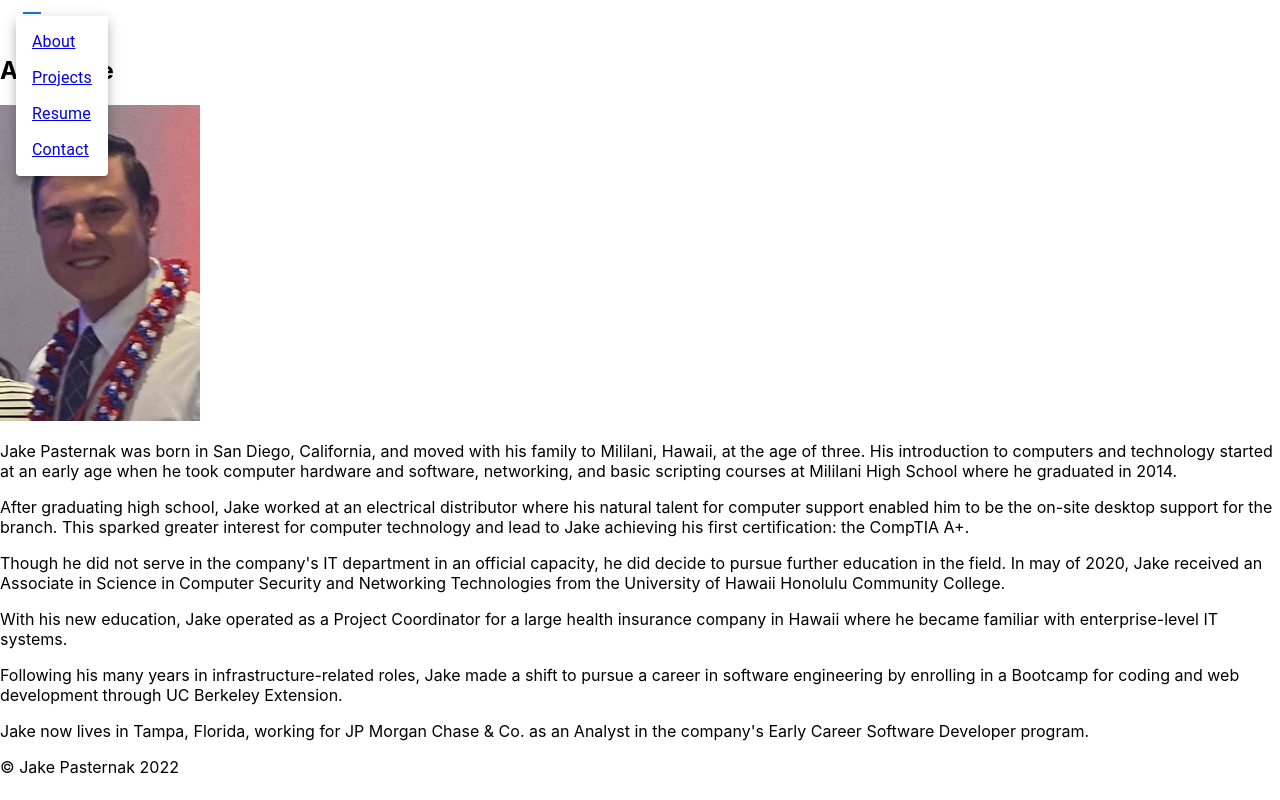
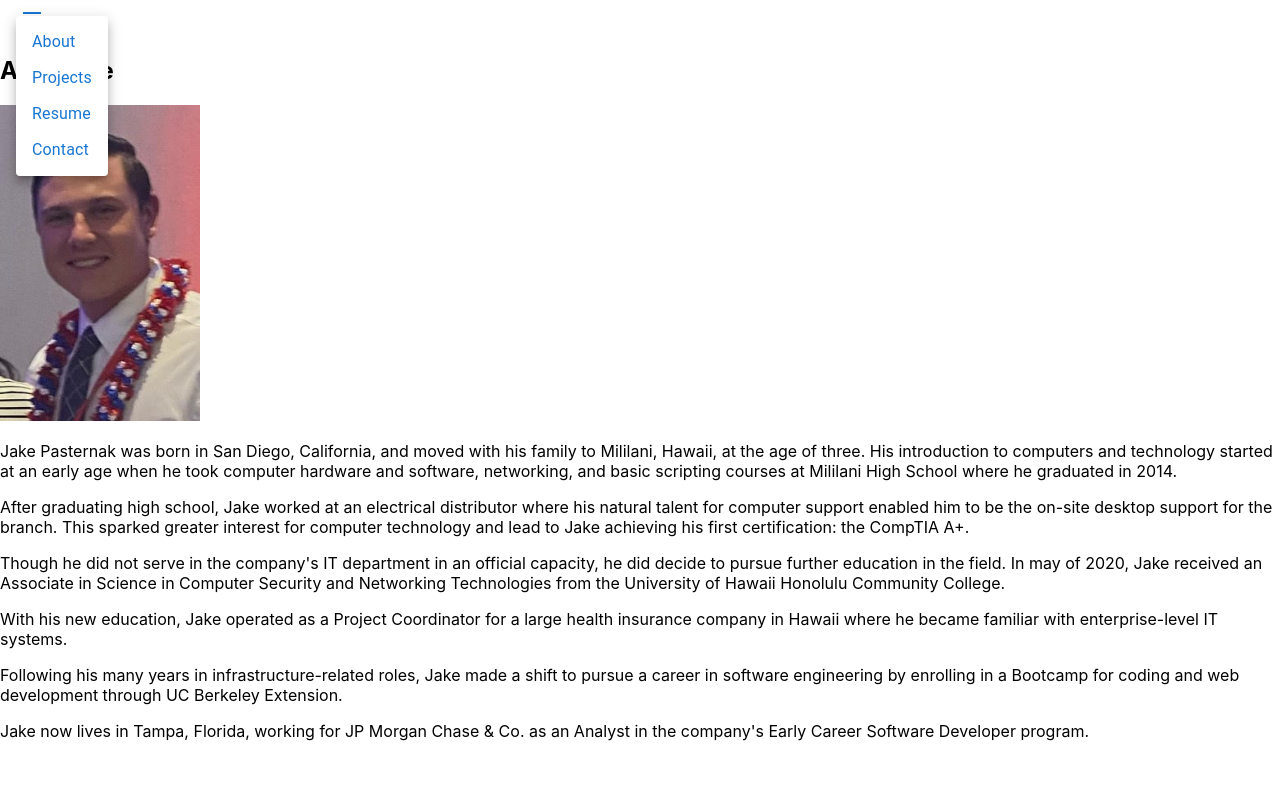
Before and after one commit to jdpasternak/portfolio, a React (Create React App) app: page /about in a window 1280 px wide. Both pictures are taken after a click on the button 32 px from the left and 18 px from the top of the page. Built offline with nearby package versions, Linux system fonts and the light colour scheme.

Commit message:
changes Link to mui type, removes underline

```diff
--- a/src/App.js
+++ b/src/App.js
@@ -1,7 +1,6 @@
 import "./App.css";
 import {
   BrowserRouter as Router,
-  Link,
   Navigate,
   Route,
   Routes,
@@ -13,7 +12,7 @@ import Resume from "./components/Resume";
 import { resumeData } from "./data/resumeData";
 import Contact from "./components/Contact";
 import About from "./components/About";
-import { Button, Menu, MenuItem, useMediaQuery } from "@mui/material";
+import { Box, Button, Menu, MenuItem, Link } from "@mui/material";
 import { useState } from "react";
 import { MenuOutlined } from "@mui/icons-material";
 import { ThemeProvider, createTheme } from "@mui/material/styles";
@@ -75,16 +74,16 @@ function App() {
               horizontal: "left",
             }}
           >
-            <Link to="/about">
+            <Link to="/about" underline="none">
               <MenuItem>About</MenuItem>
             </Link>
-            <Link to="/projects">
+            <Link to="/projects" underline="none">
               <MenuItem>Projects</MenuItem>
             </Link>
-            <Link to="/resume">
+            <Link to="/resume" underline="none">
               <MenuItem>Resume</MenuItem>
             </Link>
-            <Link to="/contact">
+            <Link to="/contact" underline="none">
               <MenuItem>Contact</MenuItem>
             </Link>
           </Menu>
@@ -109,7 +108,7 @@ function App() {
             </Routes>
           </div>
         </main>
-        <Footer />
+        <Box height={20}></Box>
       </Router>
     </ThemeProvider>
   );
```
